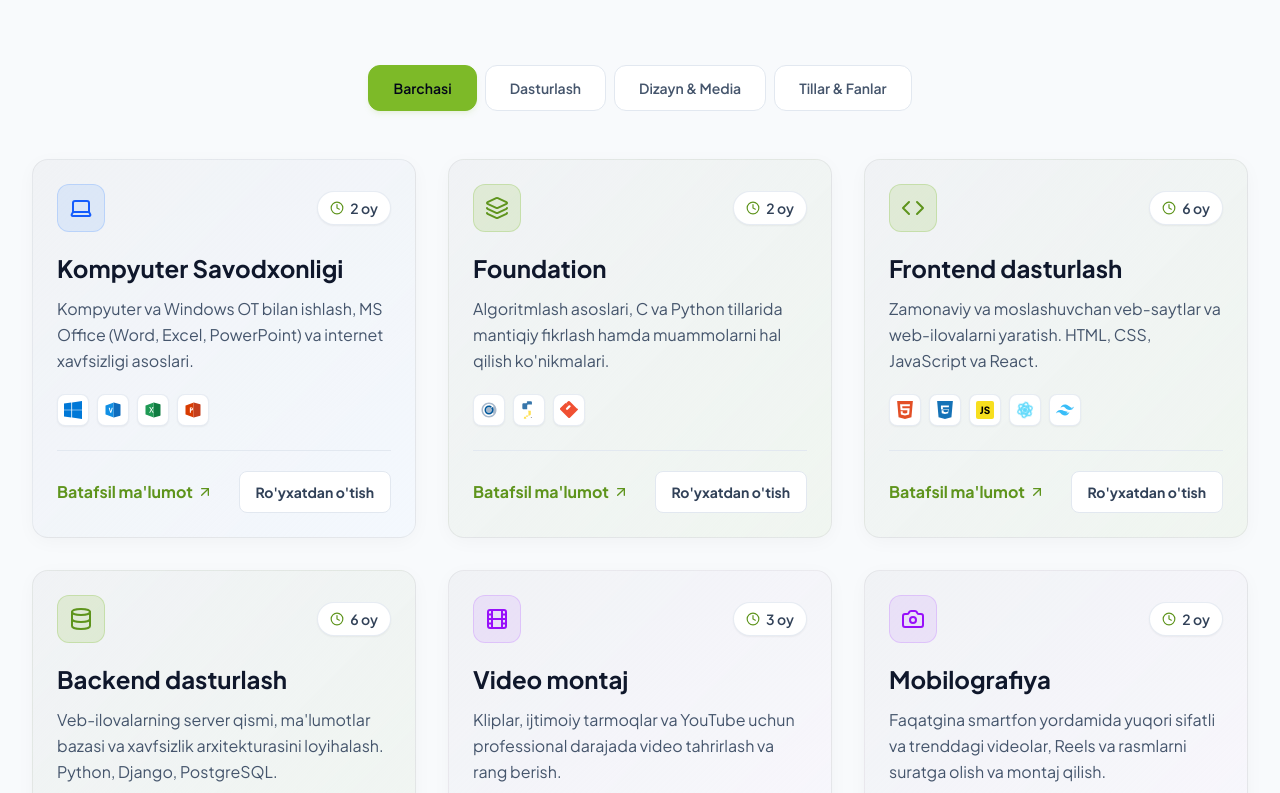
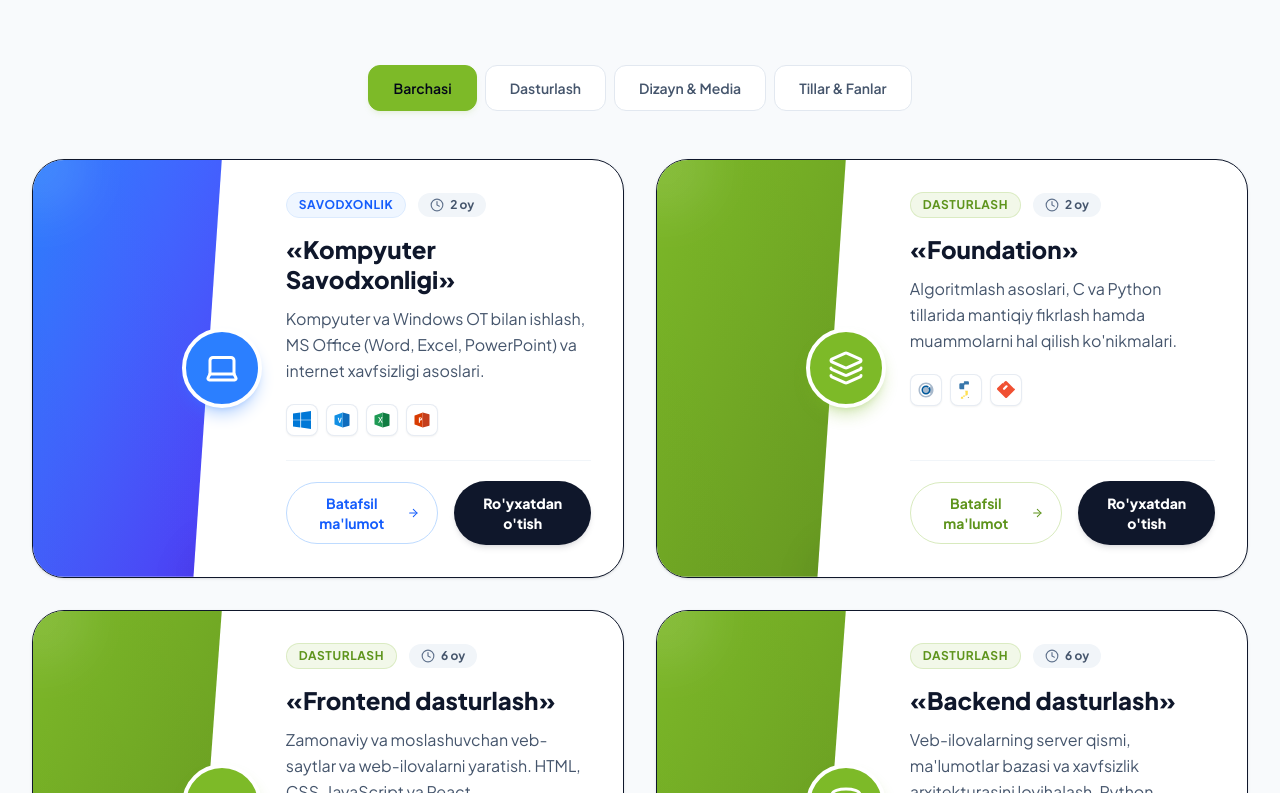
Before and after one commit to TemurbekReyimberdiyev/itparkxorazm, a React (Vite) app: page / in a window 1280 px wide. Shown: the part 1307-2100 px from the top of the page. Built offline with nearby package versions, Linux system fonts and the light colour scheme.

Commit message:
design: redesign course cards to match user's custom layout

```diff
--- a/src/components/Courses.jsx
+++ b/src/components/Courses.jsx
@@ -11,7 +11,8 @@ import {
   Award,
   PlusCircle,
   Clock,
-  ArrowUpRight
+  ArrowUpRight,
+  ArrowRight
 } from 'lucide-react';
 
 export default function Courses({ language, onSelectCourse, translations }) {
@@ -800,33 +801,83 @@ export default function Courses({ language, onSelectCourse, translations }) {
     }
   };
 
-  const getCategoryStyles = (category) => {
+  const getCategoryBackground = (category) => {
     switch (category) {
       case 'basic':
-        return 'border-t-blue-500 hover:border-t-blue-600 bg-gradient-to-br from-[#F0F2F5] to-blue-50/50 hover:to-blue-100/60 shadow-blue-550/5';
+        return 'bg-gradient-to-br from-blue-500 to-indigo-600';
       case 'dev':
-        return 'border-t-itpark hover:border-t-itpark-dark bg-gradient-to-br from-[#F0F2F5] to-[#7dba28]/6 hover:to-[#7dba28]/10 shadow-itpark/5';
+        return 'bg-gradient-to-br from-[#7dba28] to-[#679921]';
       case 'media':
-        return 'border-t-purple-500 hover:border-t-purple-600 bg-gradient-to-br from-[#F0F2F5] to-purple-50/50 hover:to-purple-100/60 shadow-purple-550/5';
+        return 'bg-gradient-to-br from-purple-500 to-indigo-600';
       case 'languages':
-        return 'border-t-amber-500 hover:border-t-amber-600 bg-gradient-to-br from-[#F0F2F5] to-amber-50/50 hover:to-amber-100/60 shadow-amber-550/5';
+        return 'bg-gradient-to-br from-amber-500 to-orange-500';
       default:
-        return 'border-t-slate-300 bg-[#F0F2F5]';
+        return 'bg-gradient-to-br from-slate-400 to-slate-550';
     }
   };
 
-  const getIconWrapperStyles = (category) => {
+  const getCategoryIconBadge = (category) => {
     switch (category) {
       case 'basic':
-        return 'bg-blue-500/10 border-blue-500/20 text-blue-600';
+        return 'bg-blue-500 text-white shadow-blue-500/30';
       case 'dev':
-        return 'bg-[#7dba28]/15 border-[#7dba28]/25 text-itpark-dark';
+        return 'bg-[#7dba28] text-white shadow-[#7dba28]/30';
       case 'media':
-        return 'bg-purple-500/10 border-purple-500/20 text-purple-600';
+        return 'bg-purple-500 text-white shadow-purple-500/30';
       case 'languages':
-        return 'bg-amber-500/10 border-amber-500/20 text-amber-600';
+        return 'bg-amber-500 text-white shadow-amber-500/30';
       default:
-        return 'bg-white border-slate-200 text-slate-700';
+        return 'bg-slate-500 text-white';
+    }
+  };
+
+  const getCategoryBadgeStyles = (category) => {
+    switch (category) {
+      case 'basic':
+        return 'bg-blue-50 text-blue-600 border border-blue-100';
+      case 'dev':
+        return 'bg-[#7dba28]/10 text-itpark-dark border border-[#7dba28]/20';
+      case 'media':
+        return 'bg-purple-50 text-purple-600 border border-purple-100';
+      case 'languages':
+        return 'bg-amber-50 text-amber-600 border border-amber-100';
+      default:
+        return 'bg-slate-50 text-slate-600 border border-slate-200';
+    }
+  };
+
+  const getCategoryLabel = (category, lang) => {
+    if (lang === 'uz') {
+      switch (category) {
+        case 'basic': return 'Savodxonlik';
+        case 'dev': return 'Dasturlash';
+        case 'media': return 'Dizayn & Media';
+        case 'languages': return 'Chet tillari';
+        default: return 'Kurs';
+      }
+    } else {
+      switch (category) {
+        case 'basic': return 'Грамотность';
+        case 'dev': return 'Программирование';
+        case 'media': return 'Дизайн и медиа';
+        case 'languages': return 'Иностранные языки';
+        default: return 'Курс';
+      }
+    }
+  };
+
+  const getDetailsBtnStyles = (category) => {
+    switch (category) {
+      case 'basic':
+        return 'border-blue-200 text-blue-600 hover:bg-blue-50/50 hover:border-blue-400';
+      case 'dev':
+        return 'border-[#7dba28]/30 text-itpark-dark hover:bg-[#7dba28]/5 hover:border-[#7dba28]/60';
+      case 'media':
+        return 'border-purple-200 text-purple-600 hover:bg-purple-50/50 hover:border-purple-400';
+      case 'languages':
+        return 'border-amber-200 text-amber-600 hover:bg-amber-50/50 hover:border-amber-400';
+      default:
+        return 'border-slate-200 text-slate-600 hover:bg-slate-50';
     }
   };
 
@@ -868,53 +919,81 @@ export default function Courses({ language, onSelectCourse, translations }) {
         </div>
 
         {/* Grid */}
-        <div className="grid grid-cols-1 md:grid-cols-2 lg:grid-cols-3 gap-8">
+        <div className="grid grid-cols-1 lg:grid-cols-2 gap-8">
           {visibleCourses.map((course) => (
             <div
               key={course.id}
-              className={`glass-card rounded-2xl p-6 flex flex-col justify-between border-t-4 transition-all duration-300 ${getCategoryStyles(course.category)}`}
+              className="relative bg-white border border-slate-150 rounded-[2rem] shadow-sm hover:shadow-xl hover:-translate-y-1 transition-all duration-500 flex flex-col sm:flex-row overflow-hidden group min-h-[290px]"
             >
-              <div>
-                {/* Header of card */}
-                <div className="flex items-center justify-between mb-5">
-                  <div className={`w-12 h-12 border rounded-xl flex items-center justify-center transition-all duration-350 ${getIconWrapperStyles(course.category)}`}>
-                    {course.icon}
-                  </div>
-                  <div className="flex items-center space-x-1.5 text-sm text-slate-700 font-semibold bg-white border border-slate-200/80 px-3 py-1.5 rounded-full shadow-xs">
-                    <Clock className="w-3.5 h-3.5 text-itpark-dark" />
-                    <span>{language === 'uz' ? course.durationUz : course.durationRu}</span>
-                  </div>
+              {/* Left Section - Slanted Colored Panel */}
+              <div
+                className={`w-full sm:w-[32%] h-[160px] sm:h-auto relative overflow-hidden shrink-0 transition-all duration-500 ${getCategoryBackground(course.category)}`}
+                style={{
+                  clipPath: 'polygon(0 0, 100% 0, 85% 100%, 0 100%)'
+                }}
+              >
+                {/* Decorative glows inside the left panel */}
+                <div className="absolute -top-10 -left-10 w-24 h-24 bg-white/10 rounded-full blur-xl pointer-events-none" />
+                <div className="absolute -bottom-10 -right-10 w-20 h-20 bg-black/5 rounded-full blur-lg pointer-events-none" />
+
+                {/* Visual gradient overlay */}
+                <div className="absolute inset-0 bg-gradient-to-tr from-black/5 to-transparent opacity-40" />
               </div>
 
-                {/* Content */}
-                <h3 className="text-2xl font-bold text-slate-900 mb-3 hover:text-itpark-dark transition-colors">
-                  {language === 'uz' ? course.titleUz : course.titleRu}
+              {/* Overlapping Popping Icon Badge */}
+              <div
+                className={`absolute top-[160px] left-1/2 -translate-y-1/2 -translate-x-1/2 sm:top-1/2 sm:left-[32%] sm:-translate-y-1/2 sm:-translate-x-1/2 w-16 h-16 sm:w-20 sm:h-20 rounded-full flex items-center justify-center border-4 border-white shadow-lg z-10 transition-all duration-500 group-hover:scale-110 ${getCategoryIconBadge(course.category)}`}
+              >
+                {React.cloneElement(course.icon, { className: "w-7 h-7 sm:w-9 sm:h-9 text-white shrink-0" })}
+              </div>
+
+              {/* Right Section - Content */}
+              <div className="flex-1 p-6 sm:p-8 pt-10 sm:pt-8 sm:pl-16 flex flex-col justify-between">
+                <div>
+                  {/* Top Meta Details */}
+                  <div className="flex flex-wrap items-center gap-3 mb-4 text-xs font-bold">
+                    <span className={`px-3 py-1 rounded-full uppercase tracking-wider ${getCategoryBadgeStyles(course.category)}`}>
+                      {getCategoryLabel(course.category, language)}
+                    </span>
+                    <span className="flex items-center space-x-1.5 bg-slate-100 text-slate-600 px-3 py-1 rounded-full">
+                      <Clock className="w-3.5 h-3.5 text-slate-500" />
+                      <span>{language === 'uz' ? course.durationUz : course.durationRu}</span>
+                    </span>
+                  </div>
+
+                  {/* Title wrapped in «...» quotes */}
+                  <h3 className="text-2xl font-extrabold text-slate-900 mb-3 group-hover:text-itpark-dark transition-colors leading-tight">
+                    «{language === 'uz' ? course.titleUz : course.titleRu}»
                   </h3>
-                <p className="text-slate-600 text-base leading-relaxed mb-5">
+
+                  {/* Description */}
+                  <p className="text-slate-600 text-sm sm:text-base leading-relaxed mb-5 max-w-xl line-clamp-3">
                     {language === 'uz' ? course.descUz : course.descRu}
                   </p>
 
-                {/* Programs taught */}
+                  {/* Tools Badge */}
                   <div className="flex flex-wrap gap-2 mb-6">
                     {course.programs.map((prog) => getProgramIcon(prog))}
                   </div>
                 </div>
 
-              {/* Action */}
-              <div className="border-t border-slate-200 pt-5 flex items-center justify-between mt-auto">
+                {/* Footer Actions */}
+                <div className="flex flex-row items-center justify-between gap-4 pt-5 border-t border-slate-100 mt-auto">
                   <button
                     onClick={() => onSelectCourse(course)}
-                  className="text-base font-bold text-itpark-dark hover:text-itpark transition-colors flex items-center space-x-1"
+                    className={`px-4.5 py-2.5 rounded-full border font-bold text-xs sm:text-sm flex items-center justify-center space-x-2 transition-all ${getDetailsBtnStyles(course.category)}`}
                   >
                     <span>{t.btnDetails}</span>
-                  <ArrowUpRight className="w-4 h-4" />
+                    <ArrowRight className="w-4 h-4" />
                   </button>
+
                   <a
                     href="#contact"
-                  className="bg-white hover:bg-slate-100 border border-slate-200 text-slate-700 hover:text-slate-900 text-sm font-bold px-4 py-2.5 rounded-lg transition-all"
+                    className="bg-slate-900 hover:bg-itpark hover:text-slate-950 text-white text-center text-xs sm:text-sm font-extrabold px-5 py-3 rounded-full transition-all shadow-md shadow-slate-900/10 hover:shadow-itpark/20"
                   >
                     {t.btnRegister}
                   </a>
+                </div>
               </div>
 
             </div>
```
Lines whose indentation alone changed are shown as unchanged.
